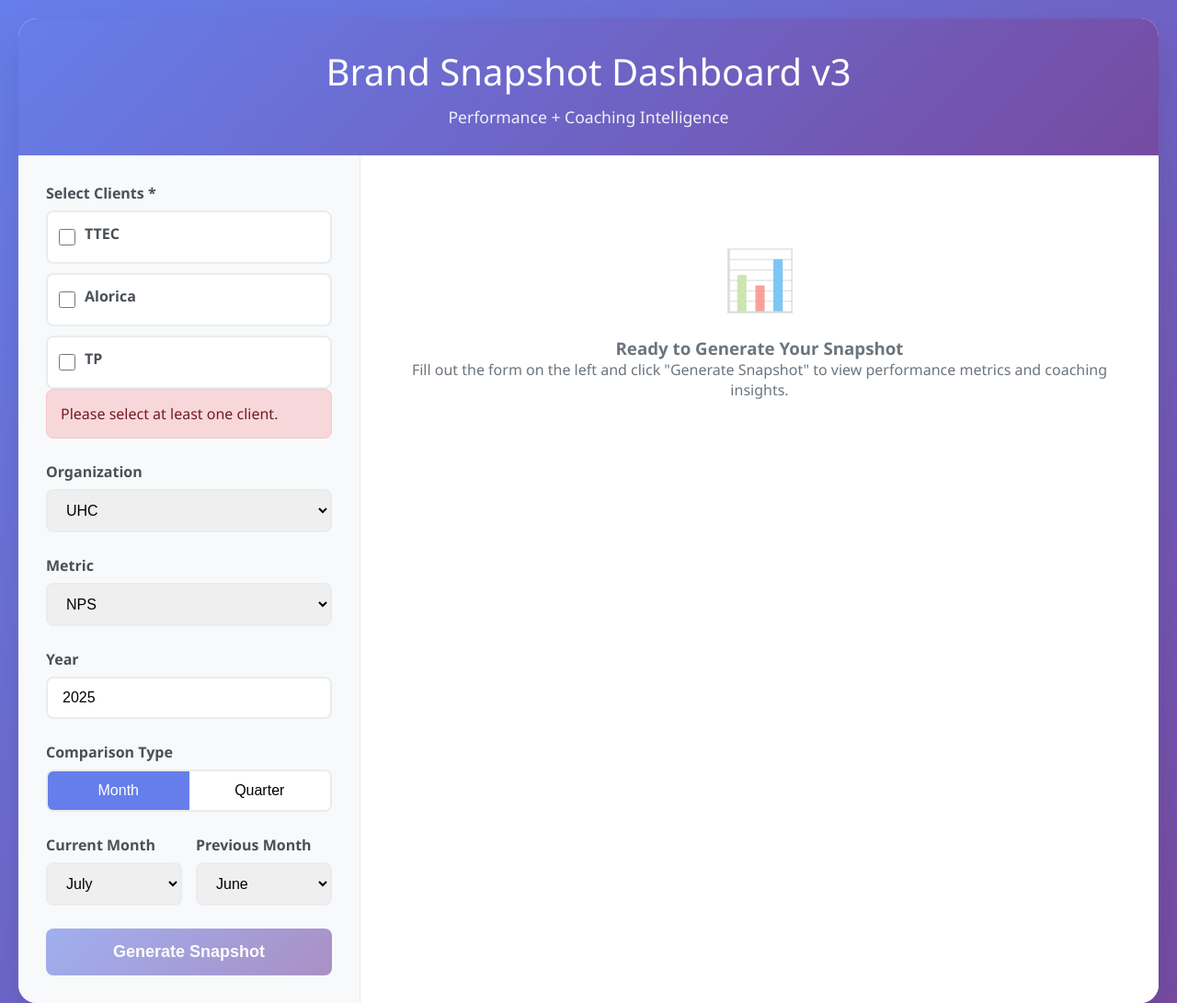
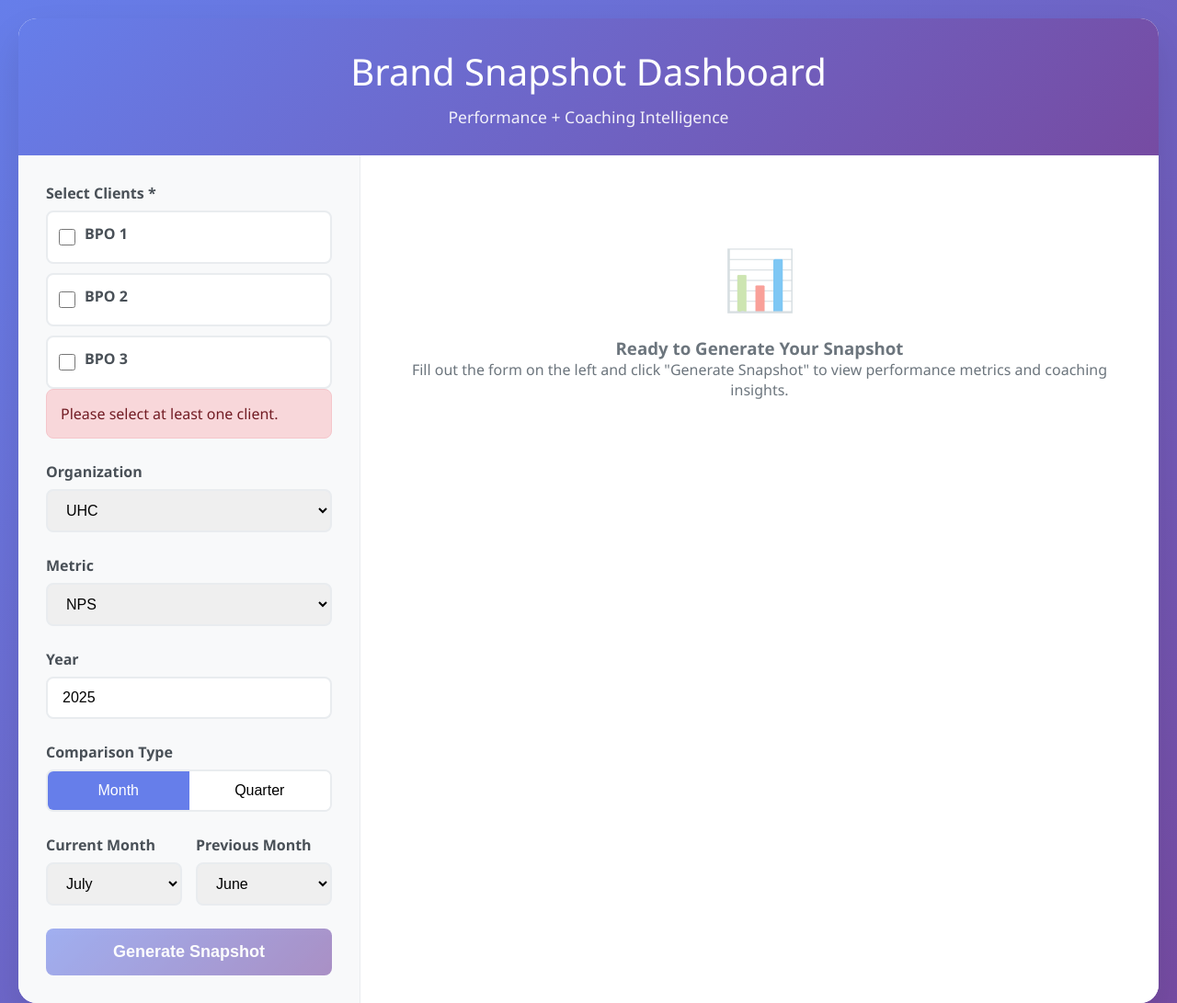
Before and after one commit to colenew1/BPO-Snapshot, a website: page public/index.html in a window 1280 px wide. Shown: the top 1091 px of the page at 92% size. Drawn offline with Linux system fonts and the light colour scheme.

Commit message:
Genericize client names in frontend (BPO 1, BPO 2, BPO 3) and remove v3 from title

```diff
--- a/public/index.html
+++ b/public/index.html
@@ -3,7 +3,7 @@
 <head>
     <meta charset="UTF-8">
     <meta name="viewport" content="width=device-width, initial-scale=1.0">
-    <title>Brand Snapshot Dashboard v3</title>
+    <title>Brand Snapshot Dashboard</title>
     <style>
         * {
             margin: 0;
@@ -573,7 +573,7 @@
 <body>
     <div class="container">
         <div class="header">
-            <h1>Brand Snapshot Dashboard v3</h1>
+            <h1>Brand Snapshot Dashboard</h1>
             <p>Performance + Coaching Intelligence</p>
         </div>
         <div class="main-content">
@@ -583,17 +583,17 @@
                     <div class="form-group">
                         <label>Select Clients *</label>
                         <div class="client-checkboxes">
-                            <div class="checkbox-item" data-client="TTEC">
-                                <input type="checkbox" id="client-ttec" value="TTEC">
-                                <label for="client-ttec">TTEC</label>
-                            </div>
                             <div class="checkbox-item" data-client="Alorica">
                                 <input type="checkbox" id="client-alorica" value="Alorica">
-                                <label for="client-alorica">Alorica</label>
+                                <label for="client-alorica">BPO 1</label>
                             </div>
                             <div class="checkbox-item" data-client="TP">
                                 <input type="checkbox" id="client-tp" value="TP">
-                                <label for="client-tp">TP</label>
+                                <label for="client-tp">BPO 2</label>
+                            </div>
+                            <div class="checkbox-item" data-client="TTEC">
+                                <input type="checkbox" id="client-ttec" value="TTEC">
+                                <label for="client-ttec">BPO 3</label>
                             </div>
                         </div>
                         <div id="client-error" class="error-message" style="display: none;">
@@ -1456,6 +1456,25 @@
             console.log('Generate Slides clicked (no action)');
         }
 
+        // Client name mapping: real names for backend, generic names for display
+        const clientNameMap = {
+            'Alorica': 'BPO 1',
+            'TP': 'BPO 2',
+            'TTEC': 'BPO 3'
+        };
+
+        // Function to convert real client name(s) to generic display name(s)
+        function getGenericClientName(clientName) {
+            if (typeof clientName === 'string') {
+                return clientNameMap[clientName] || clientName;
+            }
+            // Handle comma-separated string
+            if (clientName && clientName.includes(',')) {
+                return clientName.split(',').map(c => clientNameMap[c.trim()] || c.trim()).join(', ');
+            }
+            return clientName;
+        }
+
         // Initialize client selection validation
         handleClientSelection();
     </script>
```
